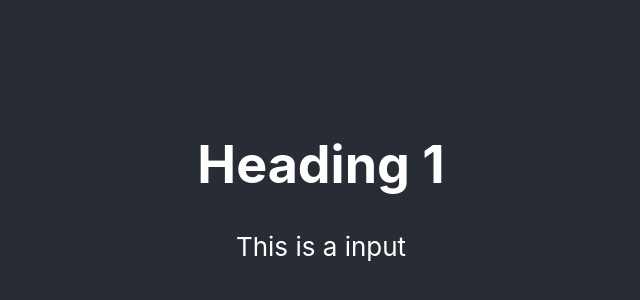
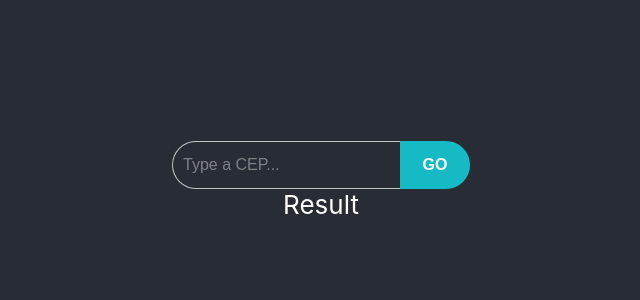
Before and after one commit to patrickgratao/busca-cep, a React (Create React App) app: page / in a window 1280 px wide. Shown: the part 220-520 px from the top of the page, without its empty margins (319-959 px from the left). Built offline with nearby package versions, Linux system fonts and the light colour scheme.

Commit message:
feat: form styles

```diff
--- a/src/App.tsx
+++ b/src/App.tsx
@@ -1,14 +1,15 @@
-import React from 'react';
-import Input from './components/Input';
-import './globalStyles/App.css';
+import React from "react";
+import Input from "./components/Input";
+import "./globalStyles/App.css";
 
-function App() {
+const App = () => {
   return (
-    <div className="app-container">
-      <h1>Heading 1</h1>
+    <div className="appContainer">
       <Input />
+
+      <div className="resultContainer">Result</div>
     </div>
   );
-}
+};
 
 export default App;
--- a/src/components/Input/index.tsx
+++ b/src/components/Input/index.tsx
@@ -1,10 +1,25 @@
-import React from 'react'
-import "./styles.css"
+import React, { useState } from "react";
+import "./styles.css";
 
 const Input = () => {
+  const handleChange = (event) => {
+    setValue(event.target.value);
+  };
+
+  const [value, setValue] = useState("");
+
+  console.log("value => ", value);
   return (
-    <div className="my-input">This is a input</div>
-  )
-}
+      <div className="customForm">
+        <input
+          type="text"
+          value={value}
+          onChange={handleChange}
+          placeholder="Type a CEP..."
+        />
+        <button>Go</button>
+    </div>
+  );
+};
 
 export default Input;
--- a/src/components/Input/styles.css
+++ b/src/components/Input/styles.css
@@ -0,0 +1,48 @@
+/* Common */
+.customForm input,
+.customForm button {
+  box-shadow: unset;
+  outline: unset;
+
+  height: 36px;
+  padding: 5px 10px;
+
+  font-size: 16px;
+  line-height: 20px;
+}
+
+.customForm input {
+  background-color: unset;
+  border: 1px solid #c3c3c3;
+  border-right: unset;
+  color: #fff;
+
+  border-radius: 100px 0 0 100px;
+}
+
+.customForm input::placeholder {
+  color: #fff;
+  opacity: 0.4;
+}
+
+.customForm button {
+  border: unset;
+  cursor: pointer;
+
+  height: 48px;
+
+  border-radius: 0 100px 100px 0;
+  width: 70px;
+
+  background-color: #16bac5;
+
+  color: #fff;
+  font-weight: 600;
+  text-transform: uppercase;
+}
+
+.customForm button:hover {
+  opacity: 0.8;
+
+  transition: all 0.3s;
+}
--- a/src/globalStyles/App.css
+++ b/src/globalStyles/App.css
@@ -1,4 +1,4 @@
-.app-container {
+.appContainer {
   background-color: #282c34;
   min-height: 100vh;
   display: flex;
@@ -8,3 +8,13 @@
   font-size: calc(10px + 2vmin);
   color: white;
 }
+
+.formContainer {
+  /* border: 1px solid red; */
+  display: flex;
+  align-items: center;
+  gap: 20px;
+}
+
+.resultContainer {
+}
```
